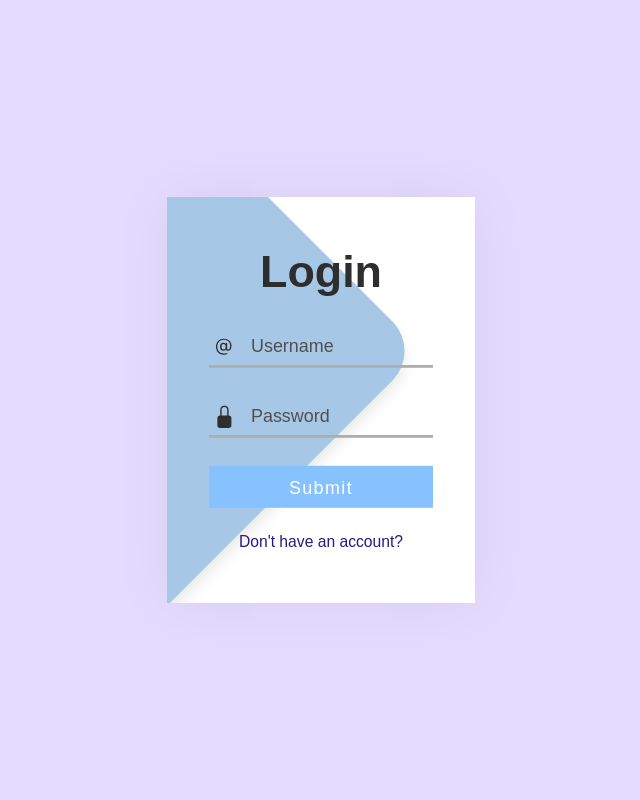
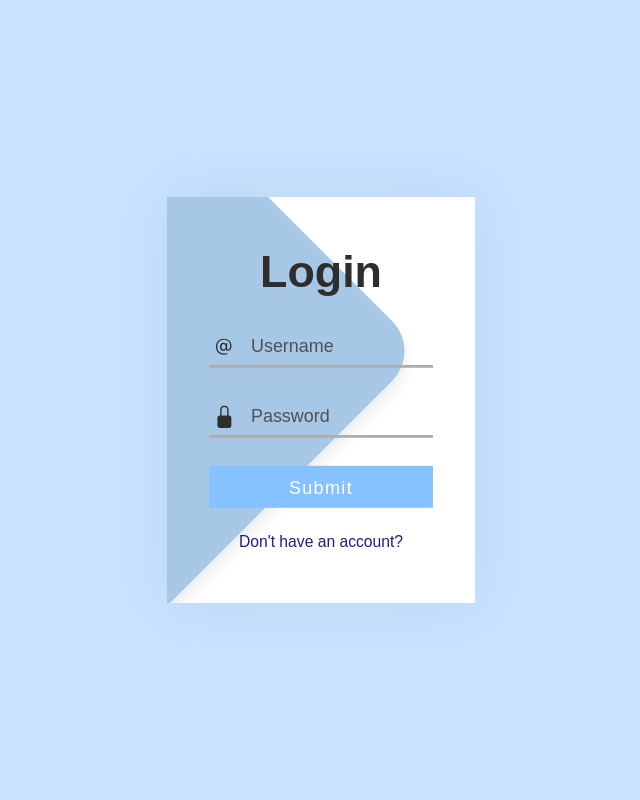
Before and after one commit to ItzSimplyJoe/Flask-Login-and-Signup-Page, a Flask app: page /login in a window 1280 px wide. Shown: the whole page, without its empty margins (319-959 px from the left). Run offline with Flask 3, Linux system fonts and the light colour scheme.

```diff
--- a/static/css/login.css
+++ b/static/css/login.css
@@ -5,7 +5,7 @@
 }
 
 body {
-  background-color: rgb(228, 219, 255);
+  background-color: #c7e3ff;
   font-family: 'Poppins', sans-serif;
   display: flex;
   justify-content: center;
```
Also changed, not shown: githubimages/login.png (added), githubimages/signup.png (added), readme.md (added), static/database/database.db (deleted).
